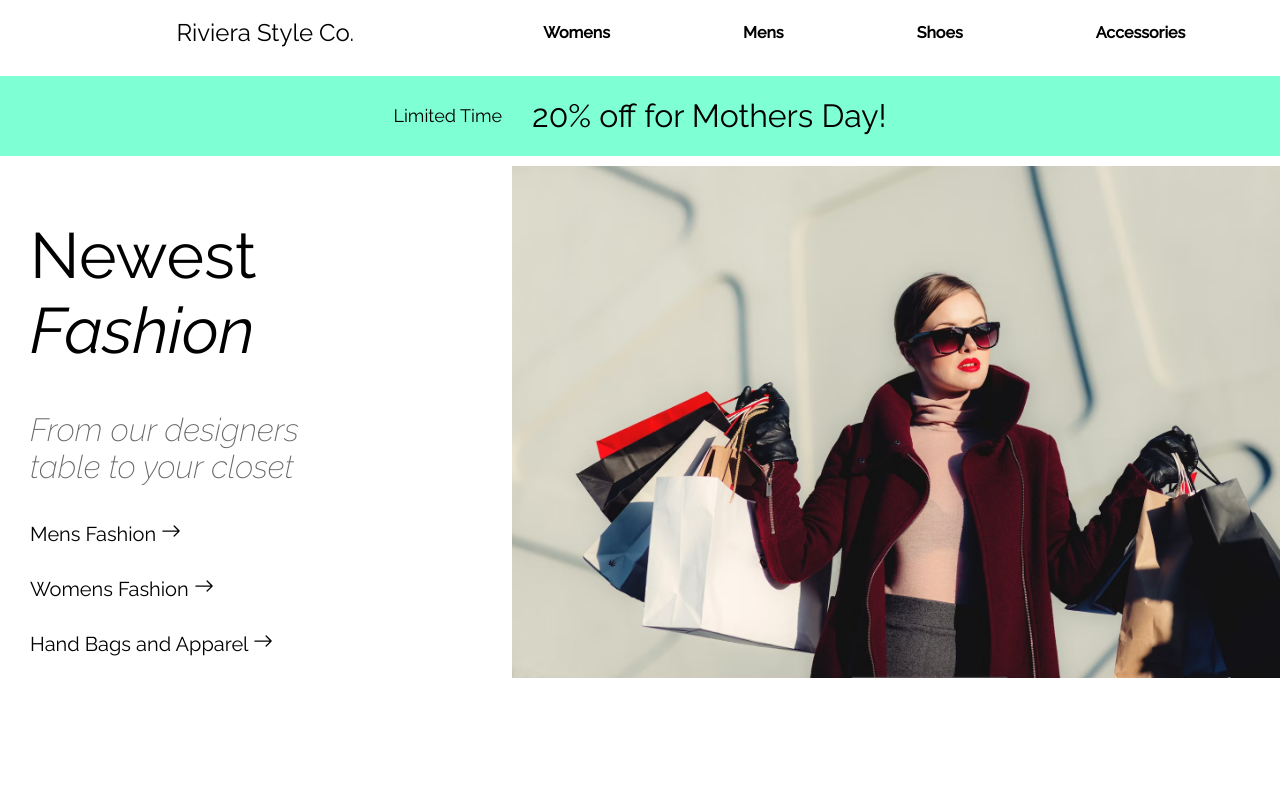
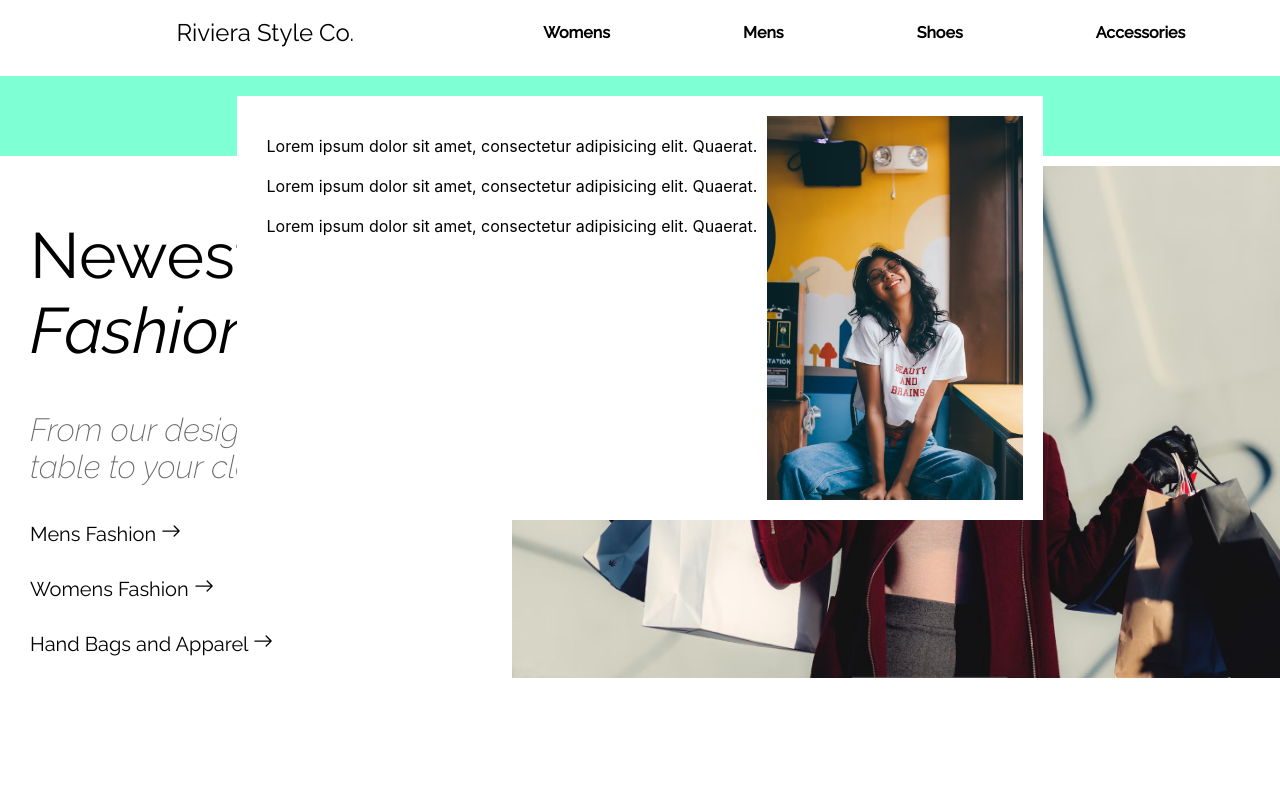
Before and after one commit to GordonPalagi/RivieraStyleCo, a React (Create React App) app in the folder riviera-style-co/: page / in a window 1280 px wide. Shown: the top 800 px of the page. Built offline with nearby package versions, Linux system fonts and the light colour scheme.

Commit message:
Add dropdown menu

```diff
--- a/riviera-style-co/src/Components/CSS/NavCss.css
+++ b/riviera-style-co/src/Components/CSS/NavCss.css
@@ -8,6 +8,44 @@
     justify-content: center;
     align-items: center;
 }
+
+img {
+    height: var(--photoSize-500);
+}
+
+
+.hovered-box-con {
+    background-color: white;
+    z-index: 2;
+    position: absolute;
+    height: fit-content;
+    width: fit-content;
+    top: 30px;
+    display: flex;
+    padding: 20px;
+}
+
+li {
+    flex-grow: 1;
+    list-style-type: none;
+}
+
+.title {
+    display: flex;
+    flex-direction: column;
+}
+
+.hover-wrapper {
+    position: relative;
+    display: flex;
+    justify-content: center;
+}
+
+.li-con {
+    padding: 10px;
+}
+
+
 
 .title {
     flex-grow: 2;
@@ -22,6 +60,7 @@
     transition: .2s ease-in-out;
     font-weight: 700;
     font-family: 'Raleway', sans-serif;
+
 }
 
 .item:hover {
@@ -29,6 +68,7 @@
 }
 
 .bannerAd {
+    position: relative;
     height: 10vh;
     width: 100%;
     display: flex;
@@ -39,6 +79,7 @@
     font-size: large;
     font-weight: 400;
     font-family: 'Raleway', sans-serif;
+    z-index: -1;
 }
 
 .adStyle {
--- a/riviera-style-co/src/Components/Layout/Navigation.js
+++ b/riviera-style-co/src/Components/Layout/Navigation.js
@@ -1,9 +1,57 @@
 import React from 'react'
 import '../CSS/NavCss.css'
+import { useState } from 'react';
+import beauty from '../Images/beautyAndBrains.avif'
+
 
 function Navigation() {
 
     const navBarLinks = ["Womens", "Mens", "Shoes", "Accessories"]
+
+    const [isHovered, setIsHovered] = useState(false);
+    const [hoveredLink, setHoveredLink] = useState(false);
+
+    const handleMouseOver = (index) => {
+        setIsHovered(true);
+        setHoveredLink(index);
+    }
+    const handleMouseOut = () => {
+        setIsHovered(false);
+        setHoveredLink(null);
+    }
+
+    const BannerAd = () => {
+        return (
+            <div className='bannerAd'>
+                Limited Time
+                <span className='adStyle'> 20% off for Mothers Day!</span>
+            </div>
+        )
+    }
+
+
+    const BannerHover = ({array}) => {
+
+
+
+        return (
+            <div className='hover-wrapper'>
+                <div className='bannerAd'>
+                    Limited Time
+                    <span className='adStyle'> 20% off for Mothers Day!</span>
+                </div>
+                <div className='hovered-box-con'>
+                    <div className='li-con'>
+                        <li>Lorem ipsum dolor sit amet, consectetur adipisicing elit. Quaerat.</li>
+                        <li>Lorem ipsum dolor sit amet, consectetur adipisicing elit. Quaerat.</li>
+                        <li>Lorem ipsum dolor sit amet, consectetur adipisicing elit. Quaerat.</li>
+                    </div>
+                    <img src={beauty} alt="" />
+                </div>
+            </div>
+        )
+    }
+
 
     const Banner = ({title}) => {
 
@@ -13,11 +61,15 @@ function Navigation() {
                     <div className='title'>{title}</div>
                     {navBarLinks.map((item) => {
                         return (
-                            <div className='item'>{item}</div>
+                                <div
+                                    onMouseOver={handleMouseOver}
+                                    onMouseOut={handleMouseOut}
+                                    className='item'>{item}
+                                </div>
                             )
                         })}
                 </div>
-                <div className='bannerAd'>Limited Time <span className='adStyle'> 20% off for Mothers Day!</span></div>
+                {isHovered ? <BannerHover/> : <BannerHover/>}
             </>
         )
     }
```
